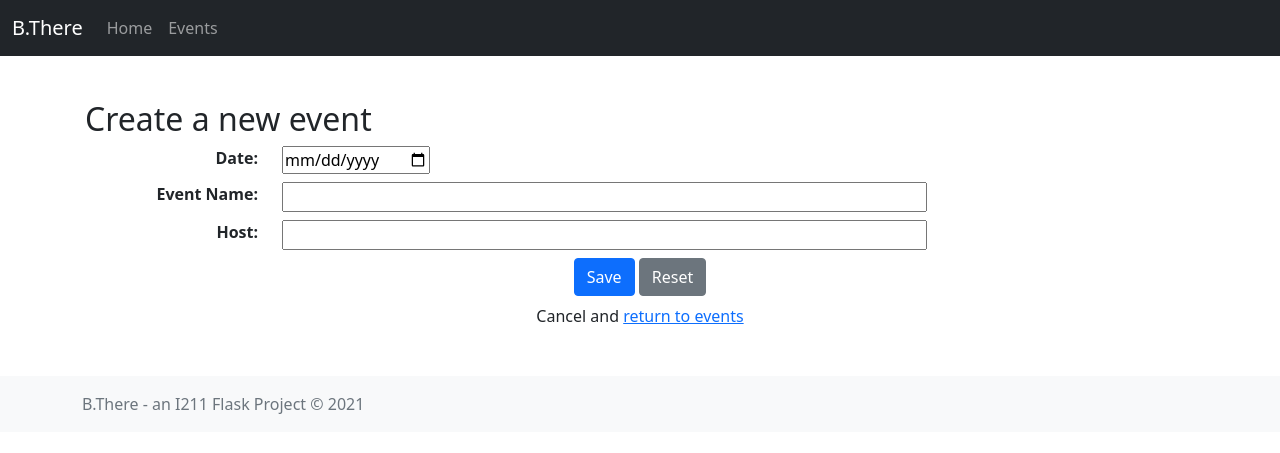
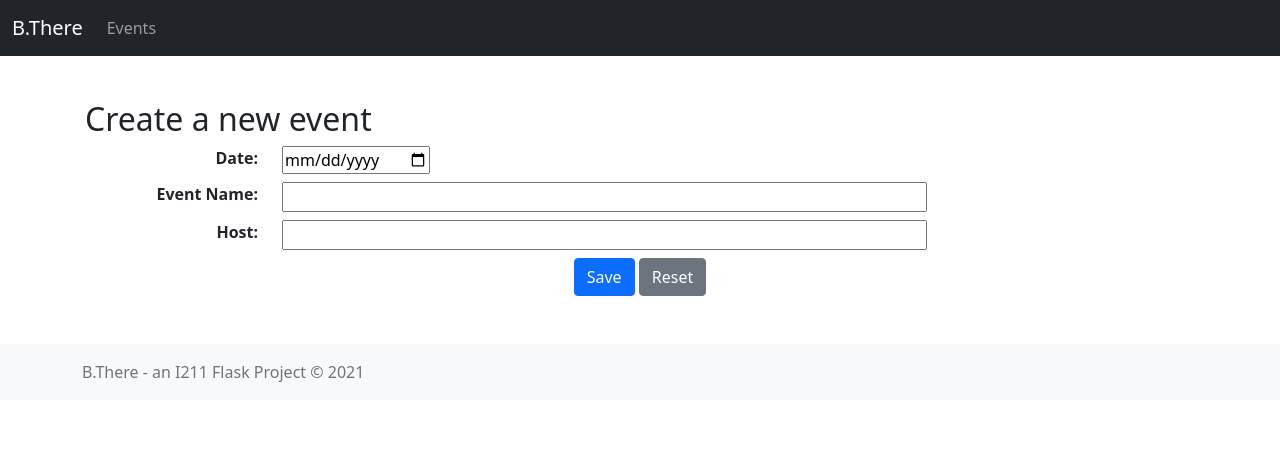
Before and after one commit to simlee009/i211_flask, a Flask app: page /events/create in a window 1280 px wide. Shown: the top 453 px of the page. Run offline with Flask 2, Linux system fonts and the light colour scheme.

Commit message:
Minor UI tweaks
Removed redundant link to home/index from nav menu in base.html.

Removed link back to events list from create_event and event templates.
Users should be able to use the back button on their browser or the
"Events" link in the nav menu to return.

```diff
--- a/templates/base.html
+++ b/templates/base.html
@@ -26,9 +26,6 @@
             <div class="collapse navbar-collapse" id="navbarCollapse">
             <ul class="navbar-nav me-auto mb-2 mb-md-0">
                 <li class="nav-item">
-                    <a class="nav-link" href="{{ url_for('index') }}">Home</a>
-                </li>
-                <li class="nav-item">
                     <a class="nav-link" href="{{ url_for('list_events') }}">Events</a>
                 </li>
             </ul>
--- a/templates/create_event.html
+++ b/templates/create_event.html
@@ -32,6 +32,4 @@
         <input type="reset" value="Reset" class="btn btn-secondary" />
     </div>
 </form>
-
-<div class="m-2 text-center">Cancel and <a href="{{ url_for('list_events') }}">return to events</a></div>
 {% endblock %}
--- a/templates/event.html
+++ b/templates/event.html
@@ -18,6 +18,5 @@
 <div class="my-2 text-center">
     <a href="{{ url_for('delete_event', event_id=event_id) }}" class="btn btn-danger">Delete this event</a>
 </div>
-<div>Back to <a href="{{ url_for('list_events') }}">events</a></div>
 
 {% endblock %}
```
